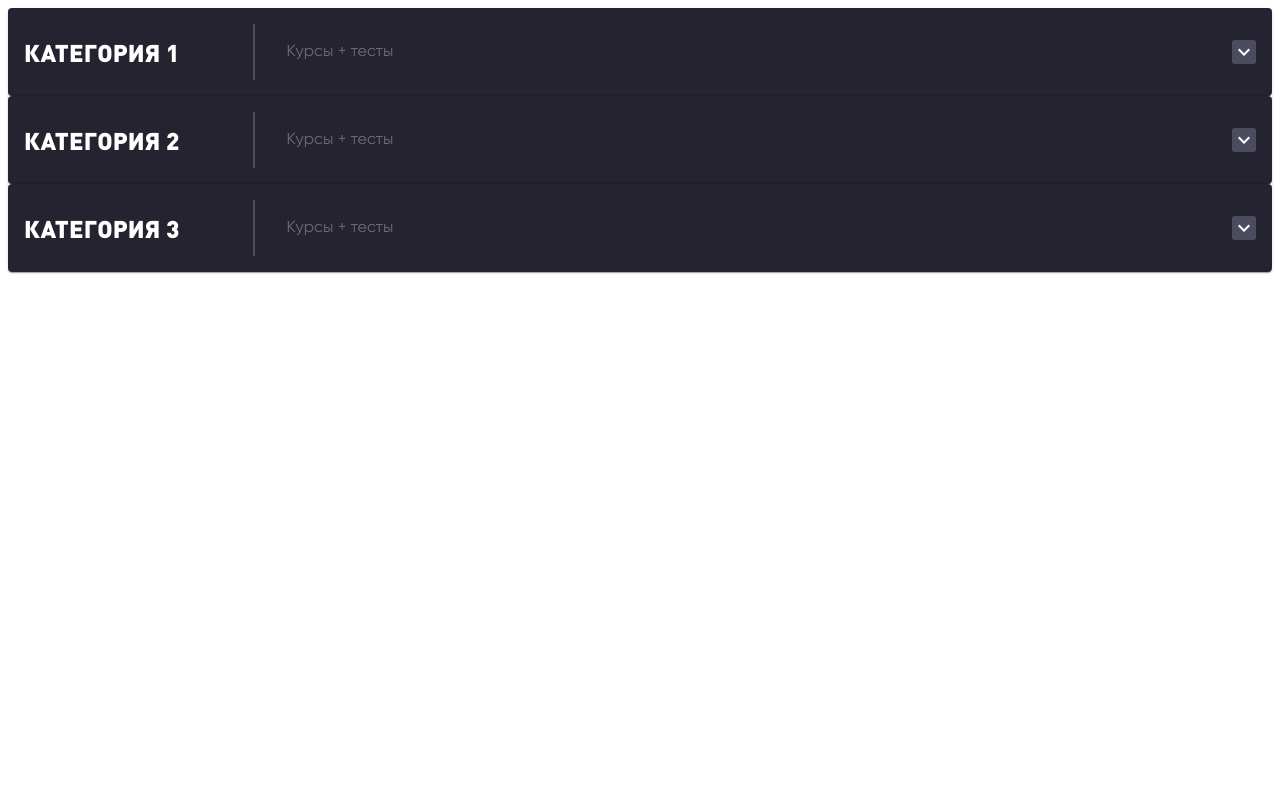
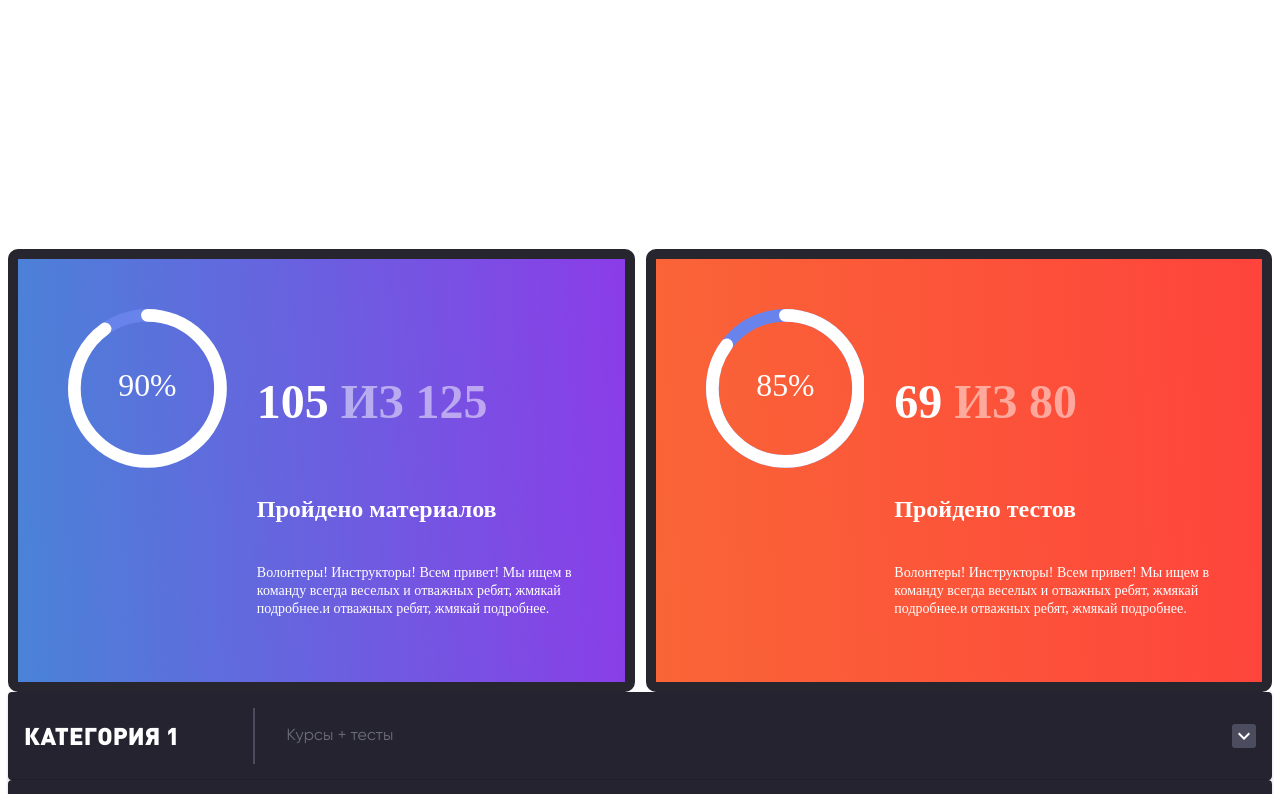
Before and after one commit to Artur-Kogay/Lego-hero, a React (Create React App) app: page / in a window 1280 px wide. Shown: the top 794 px of the page. Built offline with nearby package versions, Linux system fonts and the light colour scheme.

Commit message:
add learn bar

```diff
--- a/package.json
+++ b/package.json
@@ -14,6 +14,7 @@
     "framer": "^2.0.0",
     "framer-motion": "^6.2.8",
     "react": "^17.0.2",
+    "react-circular-progressbar": "^2.0.4",
     "react-dom": "^17.0.2",
     "react-scripts": "5.0.0",
     "sass": "^1.49.9",
--- /dev/null
+++ b/src/components/Learn/Learn.jsx
@@ -0,0 +1,66 @@
+import React  from "react";
+import cl from "./learn.module.scss";
+import { CircularProgressbar } from "react-circular-progressbar";
+import "react-circular-progressbar/dist/styles.css";
+
+const Learn = () => {
+  const percentage = 90;
+  const progress = 85;
+  return (
+    <div className={cl.learn_content}>
+      <h1>ОБУЧЕНИЕ</h1>
+      <div className={cl.inner}>
+        <div className={cl.inner_left}>
+          <div className={cl.circle}>
+            <CircularProgressbar
+              value={percentage}
+              text={`${percentage}%`}
+              styles={{
+                root: {
+                  color: "black",
+                },
+              }}
+            />
+          </div>
+          <div className={cl.left_inner}>
+            <h4>
+              105 <span> ИЗ 125</span>
+            </h4>
+            <h5>Пройдено материалов</h5>
+            <p>
+              Волонтеры! Инструкторы! Всем привет! Мы ищем в команду всегда
+              веселых и отважных ребят, жмякай подробнее.и отважных ребят,
+              жмякай подробнее.
+            </p>
+          </div>
+        </div>
+        <div className={cl.inner_right}>
+          <div className={cl.circle}>
+            <CircularProgressbar
+              value={progress}
+              text={`${progress}%`}
+              styles={{
+                root: {
+                  color: "black",
+                },
+              }}
+            />
+          </div>
+          <div className={cl.left_inner}>
+            <h4>
+              69 <span> ИЗ 80</span>
+            </h4>
+            <h5>Пройдено тестов</h5>
+            <p>
+              Волонтеры! Инструкторы! Всем привет! Мы ищем в команду всегда
+              веселых и отважных ребят, жмякай подробнее.и отважных ребят,
+              жмякай подробнее.
+            </p>
+          </div>
+        </div>
+      </div>
+    </div>
+  );
+};
+
+export default Learn;
--- /dev/null
+++ b/src/components/Learn/learn.module.scss
@@ -0,0 +1,150 @@
+.learn_content {
+    width: 100%;
+    height: auto;
+    padding-top: 80px;
+
+    h1 {
+      color: white;
+      font-weight: 900;
+      font-size: 64px;
+      line-height: 78px;
+      margin-bottom: 40px;
+
+      @media(max-width: 768px) {
+        font-size: 32px;
+        line-height: 39px;
+      }
+    }
+
+    .inner {
+      width: 100%;
+      height: auto;
+      display: grid;
+      grid-template: 1fr / 1fr 1fr;
+      grid-gap: 11px;
+      @media(max-width: 768px) {
+        grid-template: 1fr 1fr / 1fr;
+      }
+
+      &_left, &_right {
+        box-sizing: border-box;
+        padding: 50px;
+        height: auto;
+        justify-content: space-between;
+        border-radius: 10px;
+        display: grid;
+        grid-template: 1fr / minmax(72px, 1fr) 2fr;
+        grid-gap: 30px;
+
+        .left_inner {
+          h4 {
+            font-weight: 900;
+            font-size: 48px;
+            line-height: 58px;
+
+            @media(max-width: 768px) {
+              font-size: 24px;
+              line-height: 29px;
+            }
+
+          }
+
+          h5 {
+            font-weight: 900;
+            font-size: 24px;
+            line-height: 29px;
+            @media(max-width: 768px) {
+              font-size: 14px;
+              line-height: 17px;
+            }
+          }
+
+          p {
+            font-weight: normal;
+            font-size: 14px;
+            line-height: 18px;
+            @media(max-width: 768px) {
+              font-size: 8px;
+              line-height: 12px;
+            }
+          }
+        }
+      }
+
+      &_left {
+        background: linear-gradient(266.95deg, #982eeb -20.2%, #359ad2 132.4%),
+        #151515;
+        border: 10px solid #27262f;
+
+        .left_inner {
+
+          h4 {
+            color: #ffffff;
+
+            span {
+              color: rgba(255, 255, 255, 0.5);
+            }
+          }
+
+          h5 {
+            color: #ffffff;
+          }
+
+          p {
+            color: #ffffff;
+          }
+        }
+      }
+
+      &_right {
+        background: linear-gradient(266.95deg, #ff3d3d -20.2%, #f87035 132.4%), #151515;
+        border: 10px solid #27262f;
+
+        .left_inner {
+          h4 {
+            color: #ffffff;
+
+            span {
+              color: rgba(255, 255, 255, 0.5);
+            }
+          }
+
+          h5 {
+            color: #ffffff;
+          }
+
+          p {
+            color: #ffffff;
+          }
+        }
+      }
+    }
+  }
+
+  :global {
+    .CircularProgressbar .CircularProgressbar-text {
+      fill: white !important;
+    }
+
+    .CircularProgressbar .CircularProgressbar-path {
+      stroke: white !important;
+    }
+
+    .CircularProgressbar .CircularProgressbar-trail {
+      stroke: #6883eb !important;
+    }
+
+    .css-26w9jf-MuiMobileStepper-dot {
+      background-color: white !important;
+      width: 20px !important;
+      height: 8px !important;
+      border-radius: 2px !important;
+    }
+
+    .css-114p2tk-MuiMobileStepper-dot {
+      background-color: grey !important;
+      width: 20px !important;
+      height: 8px !important;
+      border-radius: 2px !important;
+    }
+  }
--- a/src/components/Study/Study.js
+++ b/src/components/Study/Study.js
@@ -1,12 +1,12 @@
 import React from 'react';
 import cls from './study.module.scss'
 import StudyAccord from './StudyAccord';
-
+import Learn from '../Learn/Learn';
 const Study = () => {
     return (
         <div className={cls.study}>
+            <Learn/>
             <StudyAccord/>
-
         </div>
     );
 };
```
Also changed, not shown: 1 other file (tests, documents, lock files or other folders).
